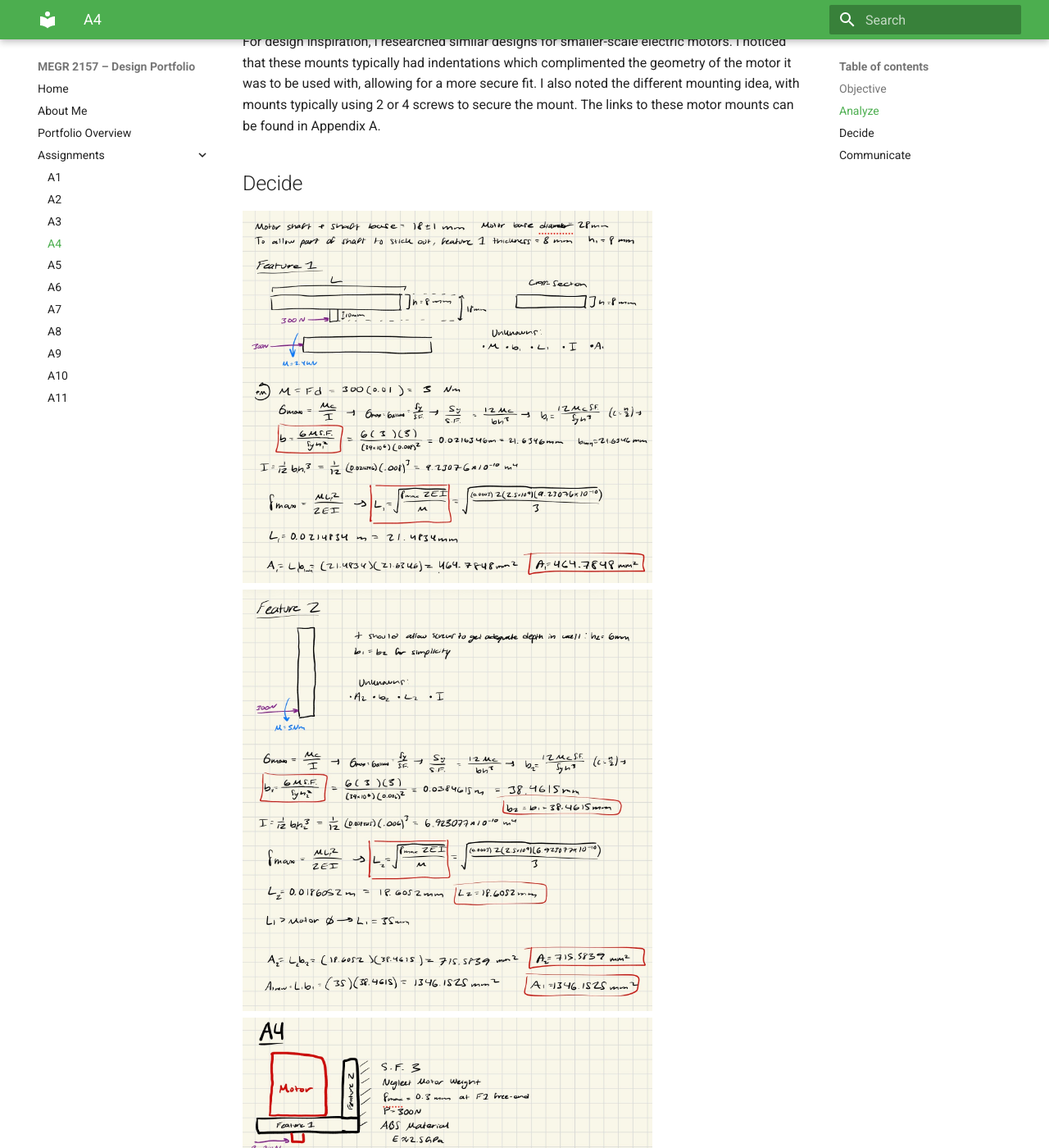
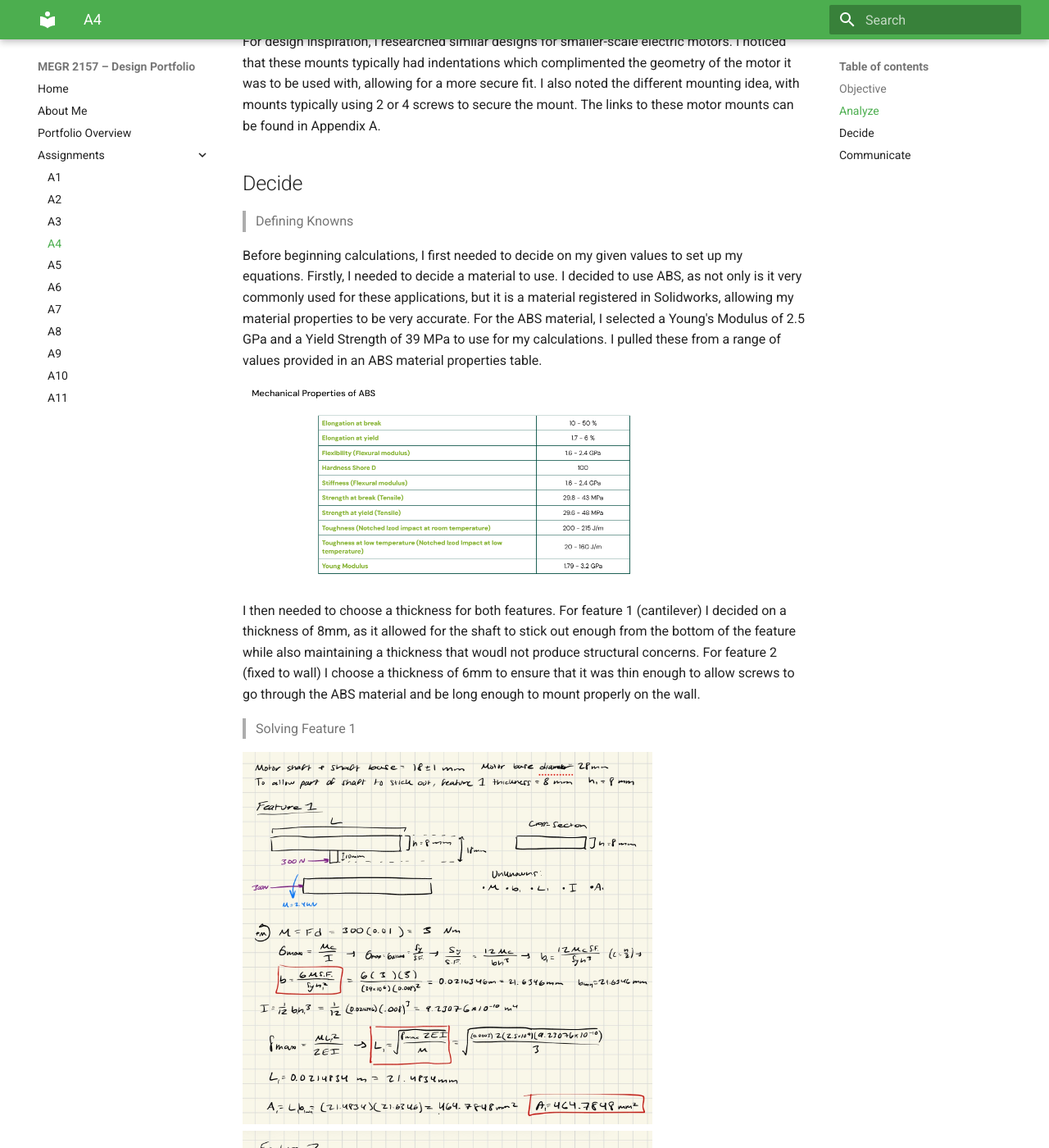
Before and after one commit to bsalvi7/megr2156-portfolio, an MkDocs documentation site: the page built from docs/assignments/A04/index.md, in a window 1280 px wide and 1400 px high, scrolled down 1180 px. Shown: the whole window at 82% size. Built offline with MkDocs 1.6.1 and Material for MkDocs 9.7.7, drawn with Linux system fonts in a browser that asks for light colours.

Commit message:
Revise material properties and feature thicknesses
Updated the material properties and thickness choices for features in the design section. Added images for better visualization.

```diff
--- a/docs/assignments/A04/index.md
+++ b/docs/assignments/A04/index.md
@@ -22,13 +22,20 @@ For design inspiration, I researched similar designs for smaller-scale electric
 
 ## Decide
 
+>Defining Knowns
 
+Before beginning calculations, I first needed to decide on my given values to set up my equations. Firstly, I needed to decide a material to use. I decided to use ABS, as not only is it very commonly used for these applications, but it is a material registered in Solidworks, allowing my material properties to be very accurate. For the ABS material, I selected a Young's Modulus of 2.5 GPa and a Yield Strength of 39 MPa to use for my calculations. I pulled these from a range of values provided in an ABS material properties table.
+
+<img width="500" alt="ABS Material Properties" src="0.png" />
+
+I then needed to choose a thickness for both features. For feature 1 (cantilever) I decided on a thickness of 8mm, as it allowed for the shaft to stick out enough from the bottom of the feature while also maintaining a thickness that woudl not produce structural concerns. For feature 2 (fixed to wall) I choose a thickness of 6mm to ensure that it was thin enough to allow screws to go through the ABS material and be long enough to mount properly on the wall.
+
+>Solving Feature 1
 
 <img width="500" alt="Feature 1" src="Feature1.jpeg" />
 <img width="500" alt="Feature 2" src="Feature2.jpeg" />
 <img width="500" alt="Given Constraints" src="Givens.jpeg" />
 <img width="500" alt="Sketch" src="Sketch.jpeg" />
-<img width="500" alt="Area of Bar" src="0.png" />
 <img width="500" alt="Area of Bar" src="1.png" />
 <img width="500" alt="Area of Bar" src="2-1.png" />
 <img width="500" alt="Area of Bar" src="2-2.png" />
```
